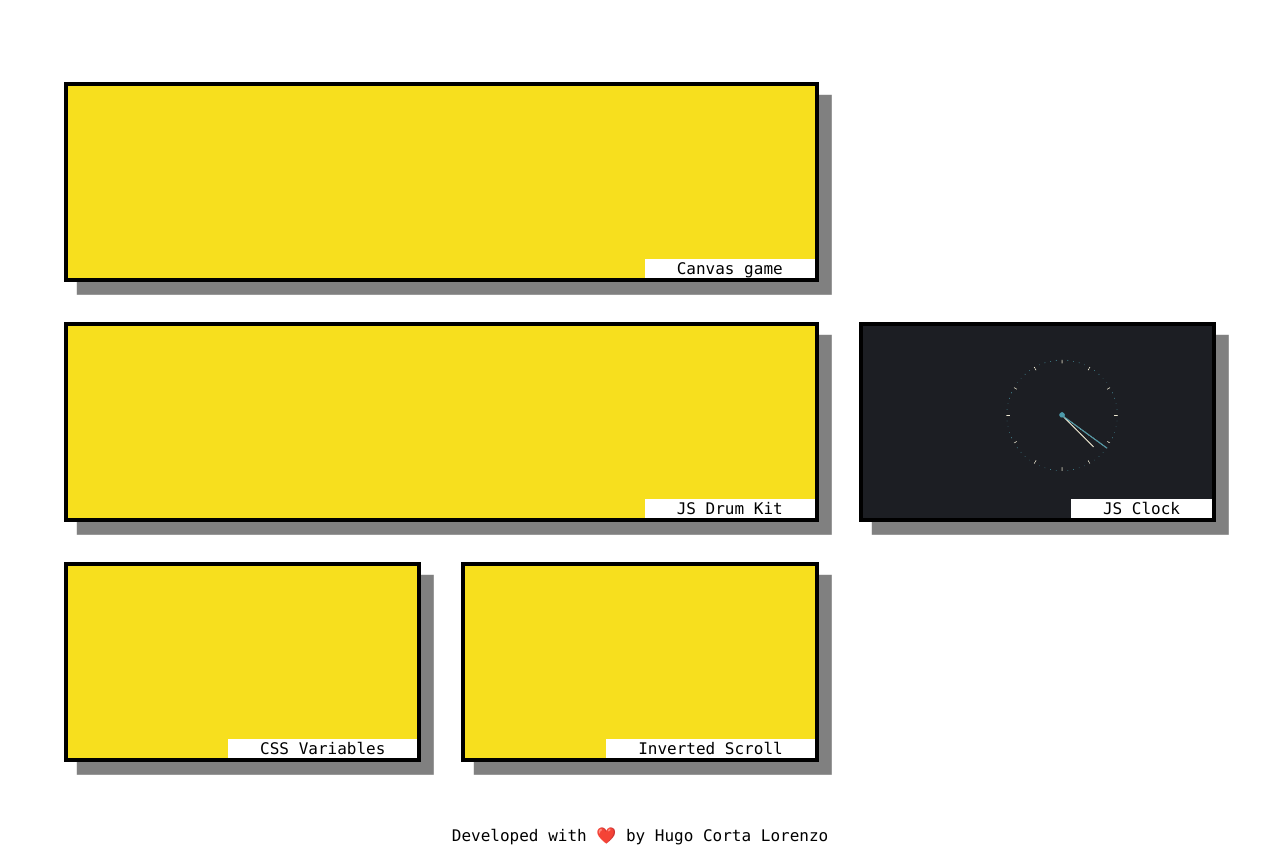
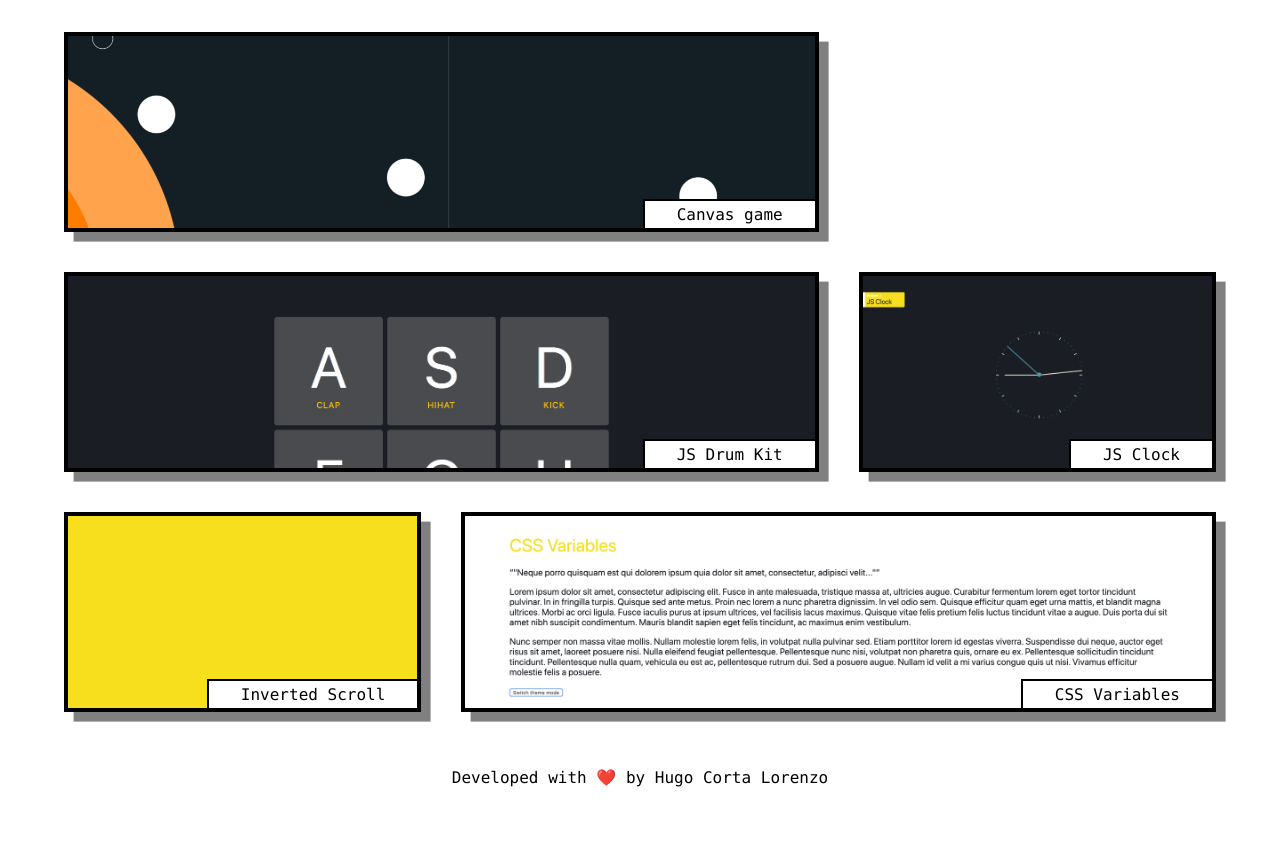
Before and after one commit to hugocxl/sandbox, a plain HTML site: page index.html in a window 1280 px wide. Shown: the part 142-987 px from the top of the page. Drawn offline with Linux system fonts and the light colour scheme.

Commit message:
Home page review styling

```diff
--- a/index.css
+++ b/index.css
@@ -1,3 +1,7 @@
+:root {
+  --transition: all 0.17s ease;
+}
+
 * {
   box-sizing: border-box;
   margin: 0;
@@ -18,27 +22,28 @@ h1 {
 }
 
 header {
+  padding: 2.5rem 1rem;
   top: 0;
   position: sticky;
-  height: 20vh;
   display: flex;
   flex-direction: column;
   align-items: center;
-  justify-content: center;
+  justify-content: flex-end;
   background: white;
-  transform: translateY(20px);
+  text-align: center;
 }
 
 footer {
+  padding: 2.5rem 1rem;
+  text-align: center;
   width: 100%;
-  font-size: 1rem;
   display: flex;
   align-items: center;
   justify-content: center;
 }
 
 #projects__container {
-  padding: 4rem;
+  padding: 1rem 4rem;
   gap: 2.5rem;
   display: grid;
   grid-template-columns: repeat(auto-fit, minmax(300px, 1fr));
@@ -50,43 +55,68 @@ footer {
   text-decoration: none;
   background: #f7df1e;
   min-height: 200px;
-  border-radius: 0px;
-  box-shadow: grey 0.8rem 0.8rem 0px;
+  box-shadow: grey 0.6rem 0.6rem 0px;
   display: flex;
   justify-content: center;
   align-items: center;
   background-size: cover;
   background-repeat: no-repeat;
-  font-weight: normal;
-  transition: all 0.1s ease-in-out;
+  transition: var(--transition);
   position: relative;
+  color: black;
 }
 
-.project > span {
-  color: black;
+.project__title {
+  border-top: 2px solid black;
+  border-left: 2px solid black;
+  transition: var(--transition);
   background-color: white;
   position: absolute;
   right: 0;
   bottom: 0;
-  padding: 0px 32px;
-  transition: all 0.17s ease;
+  padding: 4px 32px;
+  transform-origin: bottom right;
+}
+
+.project__description {
+  transition: var(--transition);
+  opacity: 0;
+  background-color: white;
+  width: 100%;
+  padding: 1rem;
 }
 
 .project:hover {
-  transform: scale(1.025);
-  box-shadow: grey 1rem 1rem 0px;
+  transform: scale(1.025) translateY(-8px);
+  box-shadow: grey 0.9rem 0.9rem 0px;
+}
+
+.project:hover .project__description {
+  opacity: 1;
+}
+
+.project:hover .project__title {
+  transform: scale(1.1);
+  font-weight: 600;
 }
 
 #project__clock {
-  background-image: url('public/images/02.png');
+  background-image: url('public/images/project__clock.png');
 }
 
 #project__canvas-game {
+  background-image: url('public/images/project__canvas-game.png');
   grid-column: span 2;
   grid-row: span 2;
 }
 
 #project__drum-kit {
+  background-image: url('public/images/project__drum-kit.png');
+  grid-column: span 2;
+}
+
+#project__css-variables {
+  background-image: url('public/images/project__css-variables.png');
   grid-column: span 2;
 }
 
--- a/index.html
+++ b/index.html
@@ -15,23 +15,27 @@
 
     <div id="projects__container">
       <a class="project" href="05_canvas-game/index.html" id="project__canvas-game">
-        <span>Canvas game</span>
+        <span class="project__title">Canvas game</span>
+        <span class="project__description">Canvas-based game consisting on hit as many balls as possible.</span>
       </a>
 
       <a class="project" href="01_javascript-drum-kit/index.html" id="project__drum-kit">
-        <span>JS Drum Kit</span>
+        <span class="project__title">JS Drum Kit</span>
+        <span class="project__description">A drum kit pad built on JS.</span>
       </a>
 
       <a class="project" href="02_clock/index.html" id="project__clock">
-        <span>JS Clock</span>
-      </a>
-
-      <a class="project" href="03_css-variables/index.html">
-        <span>CSS Variables</span>
+        <span class="project__title">JS Clock</span>
+        <span class="project__description">mmm... well, a clock.</span>
       </a>
 
       <a class="project" href="04_inverted-scroll/index.html">
-        <span>Inverted Scroll</span>
+        <span class="project__title">Inverted Scroll</span>
+      </a>
+
+      <a class="project" href="03_css-variables/index.html" id="project__css-variables">
+        <span class="project__title">CSS Variables</span>
+        <span class="project__description">Playing with CSS variables changing dinamically their values.</span>
       </a>
     </div>
 
```
Also changed, not shown: 01_javascript-drum-kit/index.html (+2 -9 lines), public/images/02.png (deleted), public/images/project__canvas-game.png (added), public/images/project__clock.png (added), public/images/project__css-variables.png (added), public/images/project__drum-kit.png (added).
